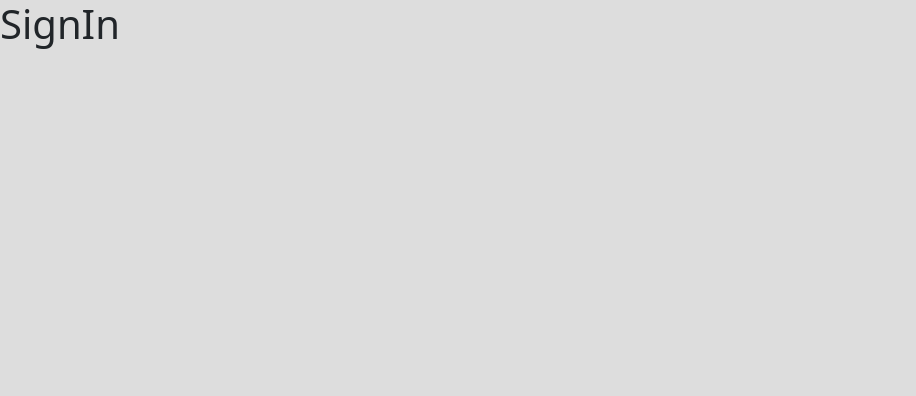
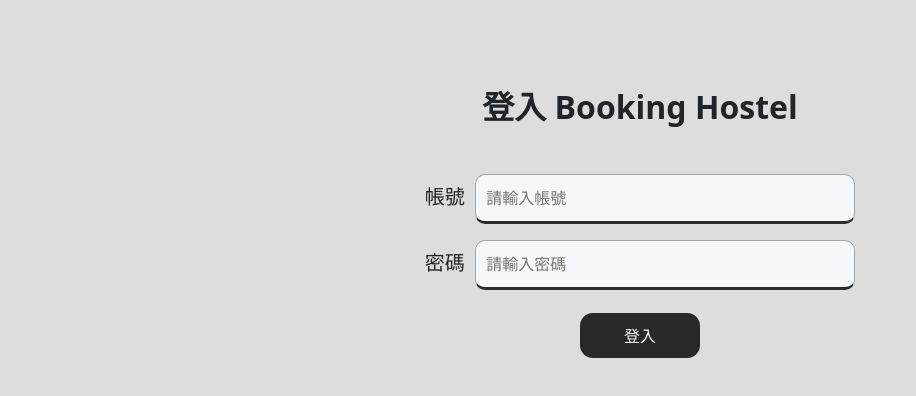
Before and after one commit to jolly01008/booking-hostel-website-react, a React (Create React App) app: page /api/signin in a window 1280 px wide. Shown: the top 396 px of the page, without its empty margins (0-916 px from the left). Built offline with nearby package versions, Linux system fonts and the light colour scheme.

Commit message:
feat:build signin page & connect signin api & install clsx

```diff
--- a/package.json
+++ b/package.json
@@ -8,6 +8,7 @@
     "@testing-library/user-event": "^13.5.0",
     "axios": "^0.27.2",
     "bootstrap": "^5.3.3",
+    "clsx": "^1.2.1",
     "json-server": "^0.17.0",
     "react": "^18.2.0",
     "react-bootstrap": "^2.10.1",
--- /dev/null
+++ b/src/api/auth.js
@@ -0,0 +1,22 @@
+import axios from 'axios';
+
+const atuhURL = 'http://localhost:3001/api'
+
+export const login = async ({ email, password }) => {
+  try {
+    const { data } = await axios.post(`${atuhURL}/users/signIn`, {
+    email,
+    password })
+
+  const { token } = data;
+
+  if ( token ) {
+    return { success:true, ...data }
+  }
+
+  return data; //如果沒有token，就回傳data
+
+  } catch (error) {
+    console.error('[Siginin Failed]:', error)
+  }
+};
--- /dev/null
+++ b/src/components/AuthInput/AuthInput.jsx
@@ -0,0 +1,16 @@
+import styles from "./AuthInput.module.scss"
+
+export default function AuthInput ({ type, label, value, placeholder, onChange
+}) {
+  return (
+    <div className={styles.container}>
+      <label className={styles.label}>{label} &nbsp; </label>
+      <input className={styles.input}
+            type={type || 'text'}
+            value={value}
+            placeholder={placeholder}
+            onChange={(event) => onChange?.(event.target.value)}
+      />
+    </div>
+  )
+}
--- /dev/null
+++ b/src/components/AuthInput/AuthInput.module.scss
@@ -0,0 +1,20 @@
+.container {
+  margin: 8px 0px;
+
+  .label {
+    font-size: 20px;
+  }
+
+  .input {
+    border: 1px solid rgb(165, 165, 165);
+    height: 50px;
+    width: 380px;
+    padding: 0 10px;
+    border-radius: 10px;
+    border-bottom: 3.5px solid rgb(44, 44, 44);
+    font-size: 16px;
+    outline: none;
+    background-color: #f5f8fa;
+
+  }
+}
--- /dev/null
+++ b/src/components/AuthPageContainer/AuthPageContainer.jsx
@@ -0,0 +1,12 @@
+import styles from "./AuthPageContainer.module.scss";
+
+export default function AuthPageContainer ({children, title}) {
+  return (
+    <div className={styles.container}>
+      <h2 className={styles.title}>{title}</h2>
+      <div className={styles.AuthInputContainer}>
+        {children}
+      </div>
+    </div>
+  )
+}
--- /dev/null
+++ b/src/components/AuthPageContainer/AuthPageContainer.module.scss
@@ -0,0 +1,18 @@
+.container {
+  display: flex;
+  flex-direction: column;
+  align-items: center;
+  margin-top: 64px;
+
+  .title {
+    font-weight: bold;
+    margin: 24px 0 20px 0;
+  }
+
+  .AuthInputContainer {
+    margin-top: 20px;
+    display: flex;
+    flex-direction: column;
+    align-items: center;
+  }
+}
--- /dev/null
+++ b/src/components/Button/Button.jsx
@@ -0,0 +1,12 @@
+import styles from "./Button.module.scss";
+import clsx from "clsx";
+
+export default function Button({ title, size, onClick, className }) {
+    const buttonClassName = clsx(styles.button, className,{
+        [styles.small]: size === "small",
+        [styles.middle]: size === "middle",
+        [styles.large]: size === "large",
+        [styles.edit]: size === "edit",
+    });
+    return <button className={buttonClassName} onClick={onClick}>{title}</button>;
+}
--- /dev/null
+++ b/src/components/Button/Button.module.scss
@@ -0,0 +1,32 @@
+
+.button {
+  height: 45px;
+  padding: 6px 0;
+  border-radius: 0.8rem;
+  border: none;
+  font-size: 16px;
+  color: white;
+  background-color: rgb(40, 40, 40);
+  margin: 15px 10px;
+}
+
+.small {
+  width: 64px;
+}
+
+.middle {
+  width: 120px;
+}
+
+.large {
+  margin-top: 16px;
+  height: 46px;
+  width: 356px;
+  font-size: 20px;
+}
+
+.edit {
+  border: none;
+  height: 40px;
+  width: 128px;
+}
--- a/src/pages/SignInPage/SignInPage.jsx
+++ b/src/pages/SignInPage/SignInPage.jsx
@@ -1,3 +1,49 @@
+import { useState } from "react";
+import AuthPageContainer from '../../components/AuthPageContainer/AuthPageContainer'
+import Button from '../../components/Button/Button'
+import AuthInput from '../../components/AuthInput/AuthInput'
+import { login } from '../../api/auth'
+
 export default function SignInPage() {
-  return ( <h1> SignIn </h1> )
+  const [email, setEmail] = useState('')
+  const [password, setPassword] = useState('')
+
+  const handleClick = async() => {
+
+    if (email.length === 0) {
+      return
+    }
+    if (password.length === 0) {
+      return
+    }
+    // 呼叫login這個function(帶著email、password向後端請求登入)。用解構方式取得success、token
+    const { success, token } = await login({
+      email, password
+    })
+
+    if(success) {
+      localStorage.setItem('token', token)
+    }
+  }
+
+  return (
+    <div>
+    <AuthPageContainer title="登入 Booking Hostel">
+      <AuthInput
+        label="帳號"
+        placeholder="請輸入帳號"
+        value={email}
+        onChange={(emailInputValue) => setEmail(emailInputValue)}
+      />
+      <AuthInput
+       type="password"
+        label="密碼"
+        placeholder="請輸入密碼"
+        value={password}
+        onChange={(passwordInputValue) => setPassword(passwordInputValue)}
+      />
+      <Button title="登入" size="middle" onClick={handleClick}></Button>
+    </AuthPageContainer>
+    </div>
+  )
 }
```
Also changed, not shown: src/pages/MainPage/MainPage.jsx (+0 -20 lines), 1 other file (tests, documents, lock files or other folders).
